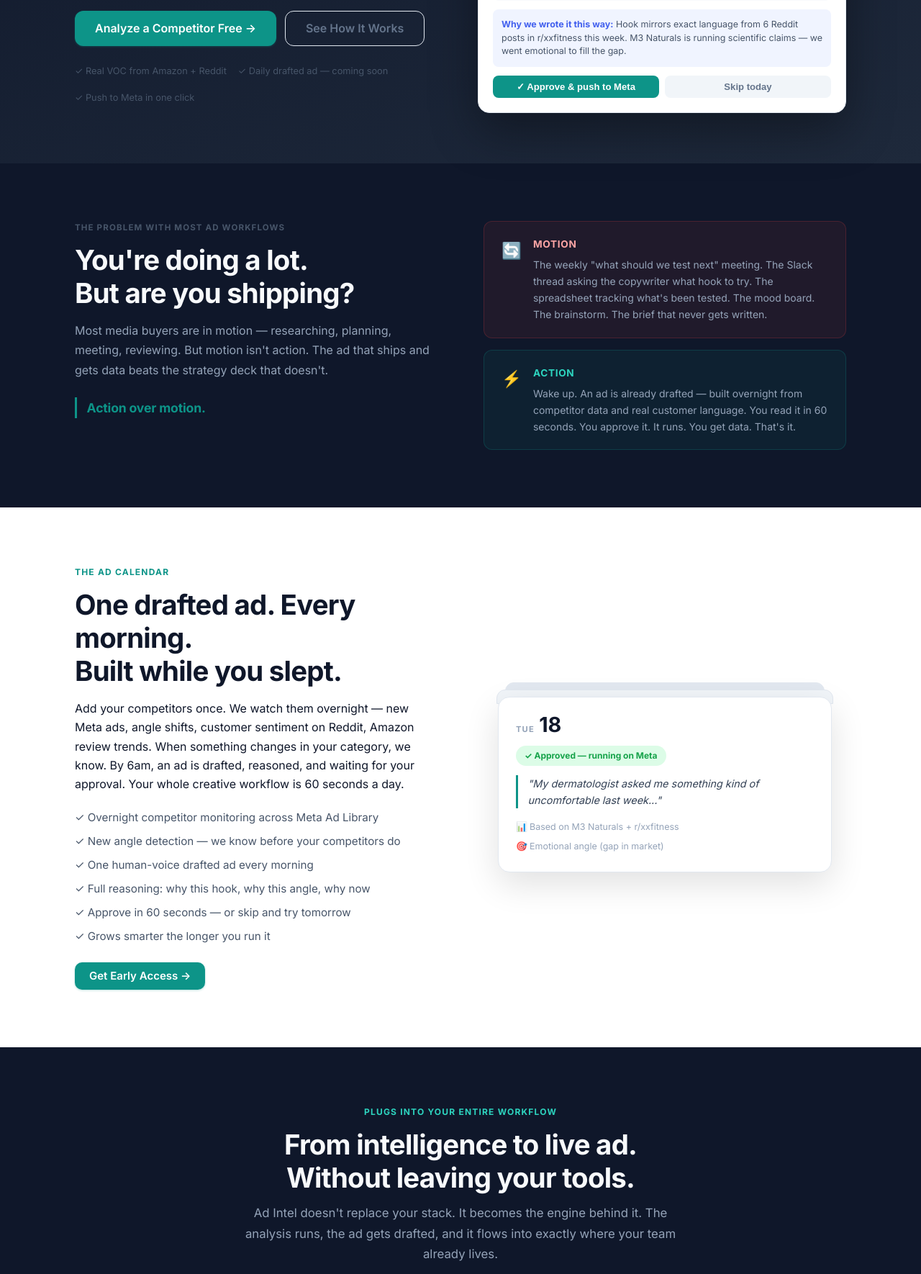
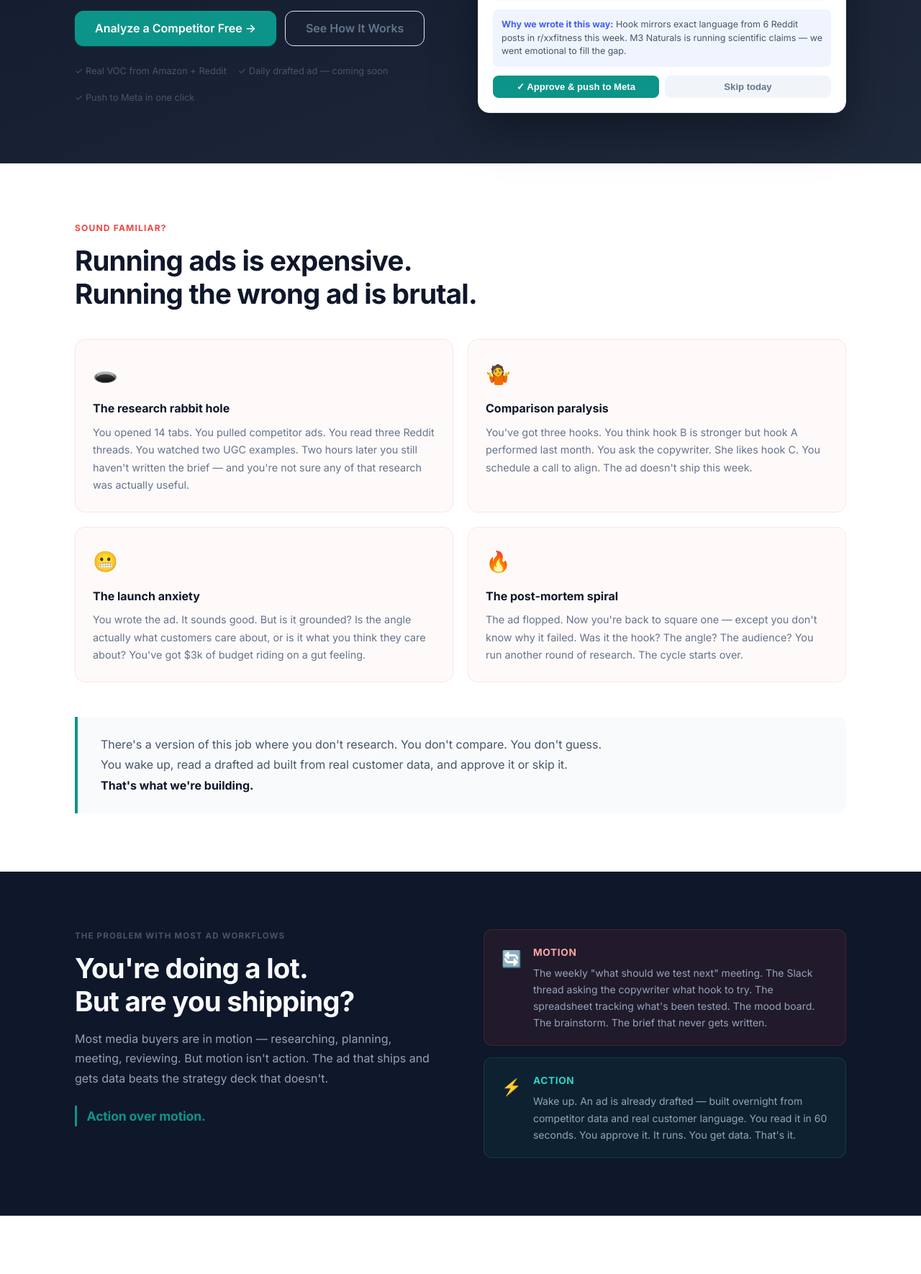
Before and after one commit to kyletran77/reorderly-web, a Django app: page /ad-intel/ in a window 1280 px wide. Shown: the part 443-2213 px from the top of the page at 72% size. Run offline with Django 5.2, Linux system fonts and the light colour scheme.

Commit message:
feat: add pain points section — research rabbit hole, comparison paralysis, launch anxiety, post-mortem spiral

```diff
--- a/apps/core/templates/core/ad_intel_landing.html
+++ b/apps/core/templates/core/ad_intel_landing.html
@@ -62,6 +62,48 @@
         </div>
       </div>
 
+    </div>
+  </div>
+</section>
+
+<!-- ═══════════════════════════════════════
+     PAIN POINTS
+═══════════════════════════════════════ -->
+<section class="ai-pain-section">
+  <div class="container">
+    <div class="ai-pain-label">Sound familiar?</div>
+    <h2 class="ai-pain-h2">Running ads is expensive.<br>Running the wrong ad is brutal.</h2>
+    <div class="ai-pain-grid">
+
+      <div class="ai-pain-card">
+        <div class="ai-pain-icon">🕳️</div>
+        <h3>The research rabbit hole</h3>
+        <p>You opened 14 tabs. You pulled competitor ads. You read three Reddit threads. You watched two UGC examples. Two hours later you still haven't written the brief — and you're not sure any of that research was actually useful.</p>
+      </div>
+
+      <div class="ai-pain-card">
+        <div class="ai-pain-icon">🤷</div>
+        <h3>Comparison paralysis</h3>
+        <p>You've got three hooks. You think hook B is stronger but hook A performed last month. You ask the copywriter. She likes hook C. You schedule a call to align. The ad doesn't ship this week.</p>
+      </div>
+
+      <div class="ai-pain-card">
+        <div class="ai-pain-icon">😬</div>
+        <h3>The launch anxiety</h3>
+        <p>You wrote the ad. It sounds good. But is it grounded? Is the angle actually what customers care about, or is it what you think they care about? You've got $3k of budget riding on a gut feeling.</p>
+      </div>
+
+      <div class="ai-pain-card">
+        <div class="ai-pain-icon">🔥</div>
+        <h3>The post-mortem spiral</h3>
+        <p>The ad flopped. Now you're back to square one — except you don't know why it failed. Was it the hook? The angle? The audience? You run another round of research. The cycle starts over.</p>
+      </div>
+
+    </div>
+    <div class="ai-pain-bridge">
+      There's a version of this job where you don't research. You don't compare. You don't guess.<br>
+      You wake up, read a drafted ad built from real customer data, and approve it or skip it.<br>
+      <strong>That's what we're building.</strong>
     </div>
   </div>
 </section>
@@ -507,6 +549,47 @@
 .ai-mockup-btn-approve { background: #0d9488; color: #fff; }
 .ai-mockup-btn-pass { background: #f1f5f9; color: #64748b; }
 
+/* Pain points section */
+.ai-pain-section {
+  background: #fff;
+  padding: 80px 0;
+  border-bottom: 1px solid #f1f5f9;
+}
+.ai-pain-label {
+  font-size: .75rem; font-weight: 700; text-transform: uppercase;
+  letter-spacing: .1em; color: #ef4444; margin-bottom: .75rem;
+}
+.ai-pain-h2 {
+  font-size: clamp(1.6rem, 3.5vw, 2.4rem);
+  font-weight: 800; color: #0f172a;
+  line-height: 1.2; margin-bottom: 2.5rem;
+  letter-spacing: -.02em;
+}
+.ai-pain-grid {
+  display: grid;
+  grid-template-columns: repeat(2, 1fr);
+  gap: 1.25rem;
+  margin-bottom: 3rem;
+}
+@media (max-width: 700px) { .ai-pain-grid { grid-template-columns: 1fr; } }
+.ai-pain-card {
+  border: 1px solid #fee2e2;
+  background: #fffafa;
+  border-radius: 14px;
+  padding: 1.5rem;
+}
+.ai-pain-icon { font-size: 1.75rem; margin-bottom: .75rem; }
+.ai-pain-card h3 { font-size: 1rem; font-weight: 700; color: #0f172a; margin-bottom: .5rem; }
+.ai-pain-card p { font-size: .9rem; color: #64748b; line-height: 1.7; margin: 0; }
+.ai-pain-bridge {
+  background: #f8fafc;
+  border-left: 4px solid #0d9488;
+  border-radius: 0 12px 12px 0;
+  padding: 1.5rem 2rem;
+  font-size: 1rem; color: #475569; line-height: 1.8;
+}
+.ai-pain-bridge strong { color: #0f172a; }
+
 /* Action over Motion section */
 .ai-aom-section {
   background: #0f172a;
```
